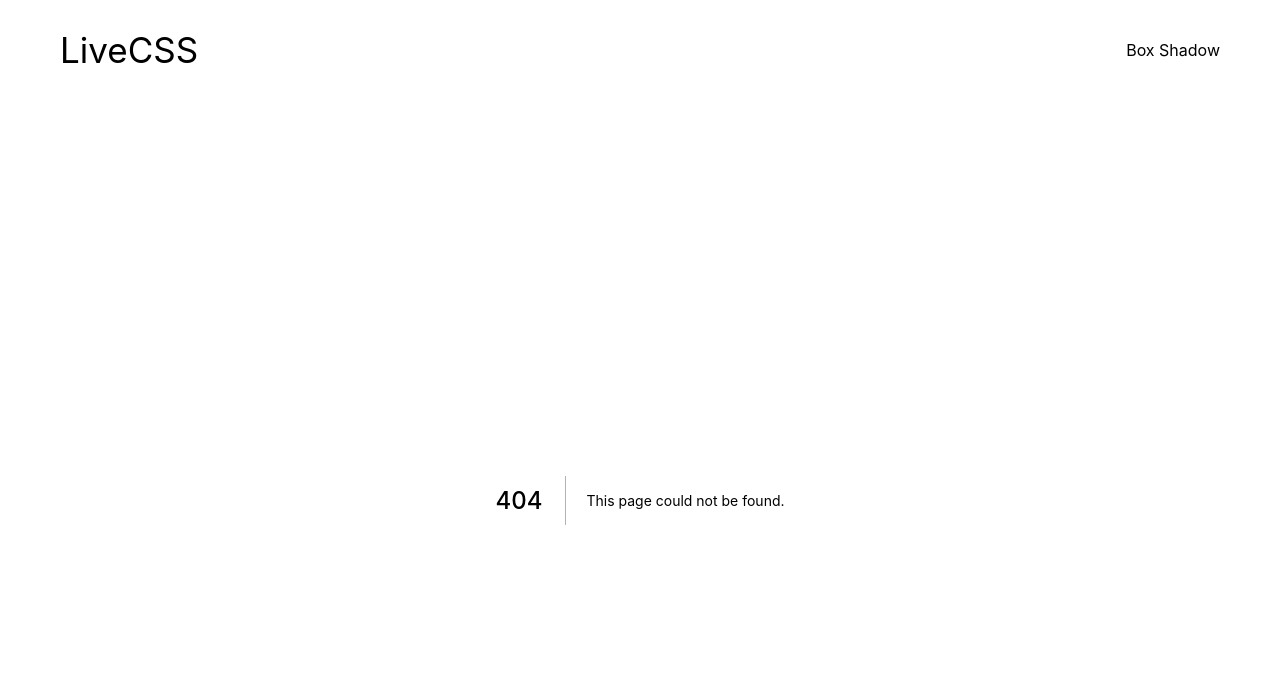
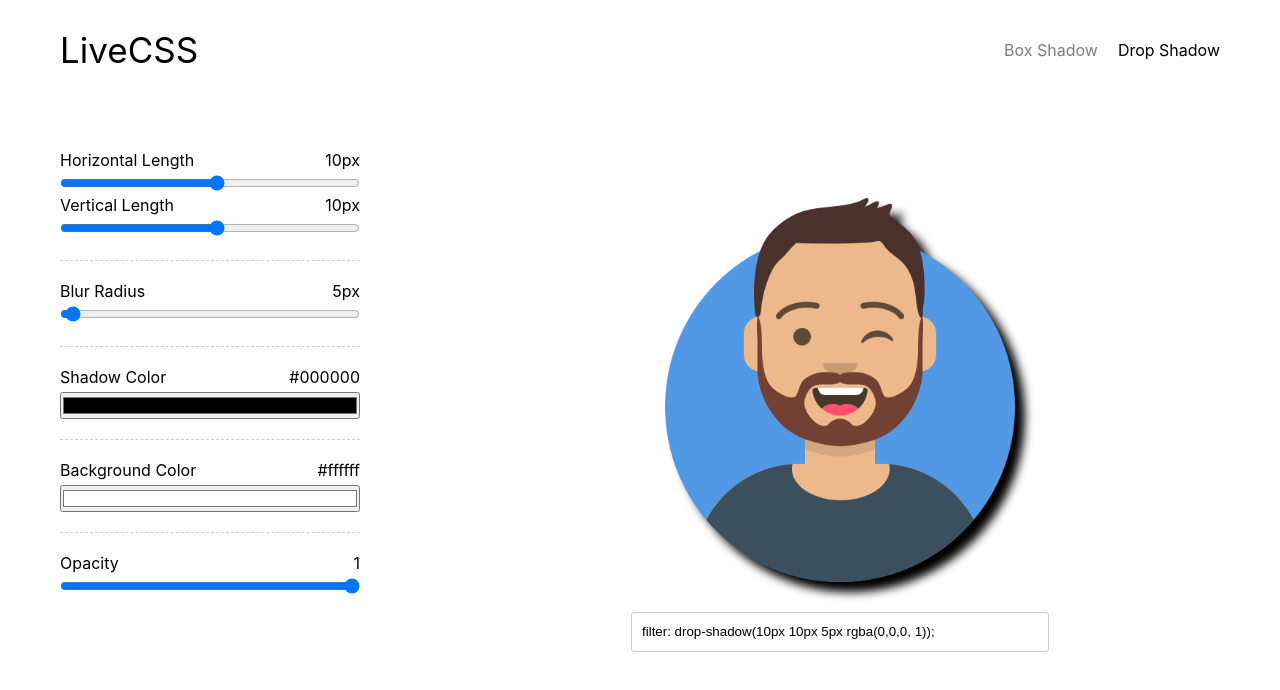
Before and after one commit to mehmetsagir/live-css, a Next.js app: page /drop-shadow in a window 1280 px wide. Before the commit this address had no page. Shown: the top 690 px of the page. Built offline with nearby package versions, Linux system fonts and the light colour scheme.

Commit message:
Add drop-shadow

```diff
--- a/pages/_app.js
+++ b/pages/_app.js
@@ -1,10 +1,20 @@
 import Head from 'next/head'
 import Link from 'next/link'
+import { useRouter } from 'next/router'
 import styled from 'styled-components'
 import '../styles/globals.css'
 
 
 function MyApp({ Component, pageProps }) {
+
+  const router = useRouter()
+
+  function activeClass(href) {
+    if(router.pathname === href) {
+      return 'active'
+    }
+  }
+
   return (
     <>
       <Head>
@@ -17,8 +27,11 @@ function MyApp({ Component, pageProps }) {
         <NavContainer>
           <h3>LiveCSS</h3>
           <nav>
-            <Link href="/">
-              <a>Box Shadow</a>
+            <Link exect href="/">
+              <a className={activeClass('/')}>Box Shadow</a>
+            </Link>
+            <Link href="/drop-shadow">
+              <a className={activeClass('/drop-shadow')}>Drop Shadow</a>
             </Link>
           </nav>
         </NavContainer>
@@ -40,8 +53,14 @@ const NavContainer = styled.div`
   }
 
   nav a {
+    opacity: 0.5;
+    transition: 250ms;
+    &.active,
     &:hover {
-      text-decoration: underline;
+      opacity: 1;
+    }
+    &:not(:last-child) {
+      margin-right: 20px;
     }
   }
 `
--- /dev/null
+++ b/pages/drop-shadow.js
@@ -0,0 +1,134 @@
+import { useEffect, useState } from 'react'
+import styled from 'styled-components'
+import Copied from '../components/Copied'
+import copyToClipboard from '../helpers/copyToClipboard'
+
+export default function Home() {
+  const [horizontalLength, setHorizontalLength] = useState(10)
+  const [verticalLength, setVerticalLength] = useState(10)
+  const [blurRadius, setBlurRadius] = useState(5)
+  const [shadowColor, setShadowColor] = useState('#000000')
+  const [backgroundColor, setBackgroundColor] = useState('#ffffff')
+  const [opacity, setOpacity] = useState(1)
+  const [shadowOpacity, setShadowOpacity] = useState(100)
+  const [copied, setCopied] = useState(false)
+
+
+  useEffect(() => {
+    if(shadowOpacity == 100 || shadowOpacity == 0) {
+      shadowOpacity == 100 ? setOpacity(1) : setOpacity(shadowOpacity)
+      return;
+    }
+
+    shadowOpacity < 10 ? setOpacity('0.0' + shadowOpacity) : setOpacity('0.' + shadowOpacity)
+  }, [shadowOpacity])
+
+  function dropShadow(){
+    var c;
+    if(/^#([A-Fa-f0-9]{3}){1,2}$/.test(shadowColor)){
+        c= shadowColor.substring(1).split('');
+        if(c.length== 3){
+            c= [c[0], c[0], c[1], c[1], c[2], c[2]];
+        }
+        c= '0x'+c.join('');
+        return `drop-shadow(${horizontalLength}px ${verticalLength}px ${blurRadius}px rgba(${[(c>>16)&255, (c>>8)&255, c&255].join(',')}, ${opacity}))`
+    }
+  }
+
+  return (
+    <Container settings={{
+      backgroundColor,
+      dropShadow
+    }
+    }>
+      <div className="settings">
+        <div className="row">
+          <p>Horizontal Length <span>{ horizontalLength }px</span></p>
+          <input type="range" min="-200" max="200" value={horizontalLength} onChange={(e) => setHorizontalLength(e.target.value)} />
+        </div>
+        <div className="row">
+          <p>Vertical Length <span>{ verticalLength }px</span></p>
+          <input type="range" min="-200" max="200" value={verticalLength} onChange={(e) => setVerticalLength(e.target.value)} />
+        </div>
+        <div className="br"></div>
+        <div className="row">
+          <p>Blur Radius <span>{ blurRadius }px</span></p>
+          <input type="range" min="0" max="300" value={blurRadius} onChange={(e) => setBlurRadius(e.target.value)} />
+        </div>
+        <div className="br"></div>
+        <div className="row">
+          <p>Shadow Color <span>{ shadowColor }</span></p>
+          <input type="color" value={shadowColor} onChange={(e) => setShadowColor(e.target.value)} />
+        </div>
+        <div className="br"></div>
+        <div className="row">
+          <p>Background Color <span>{ backgroundColor }</span></p>
+          <input type="color" value={backgroundColor} onChange={(e) => setBackgroundColor(e.target.value)} />
+        </div>
+        <div className="br"></div>
+        <div className="row">
+          <p>Opacity <span>{ opacity }</span></p>
+          <input type="range" min="0" max="100" value={shadowOpacity} onChange={(e) => setShadowOpacity(e.target.value)} />
+        </div>
+      </div>
+
+      <div className="review">
+        <img src="images/avatar.png" alt="Picture of the author" />
+        <input type="text" readOnly value={`filter: ${dropShadow()};`} onClick={(e) => copyToClipboard(e.target, status = setCopied)} />
+      </div>
+      <Copied copied={copied} />
+    </Container>
+  )
+}
+
+const Container = styled.main`
+  padding: 50px 0;
+  display: flex;
+
+  .settings {
+    max-width: max-content;
+    display: flex;
+    flex-direction: column;
+    padding-right: 100px;
+    .br {
+      border-top: 1px dashed #ccc;
+      margin: 20px 0;
+    }
+    .row {
+      width: 300px;
+      p {
+        display: flex;
+        justify-content: space-between;
+        margin-bottom: 5px;
+      }
+      input {
+        width: 100%;
+      }
+    }
+  }
+  .review {
+    flex: 1;
+    height: 550px;
+    background: ${({settings}) => settings.backgroundColor};
+    display: flex;
+    flex-direction: column;
+    align-items: center;
+    justify-content: center;
+    gap: 30px;
+
+    img {
+      width: 350px;
+      filter: ${({settings}) => settings.dropShadow};
+    }
+
+    input {
+      width: 55%;
+      height: 40px;
+      padding: 0 10px;
+      border: 1px solid #ccc;
+      border-radius: 3px;
+      z-index: 10;
+    }
+
+  }
+`
```
Also changed, not shown: public/images/avatar.png (added).
